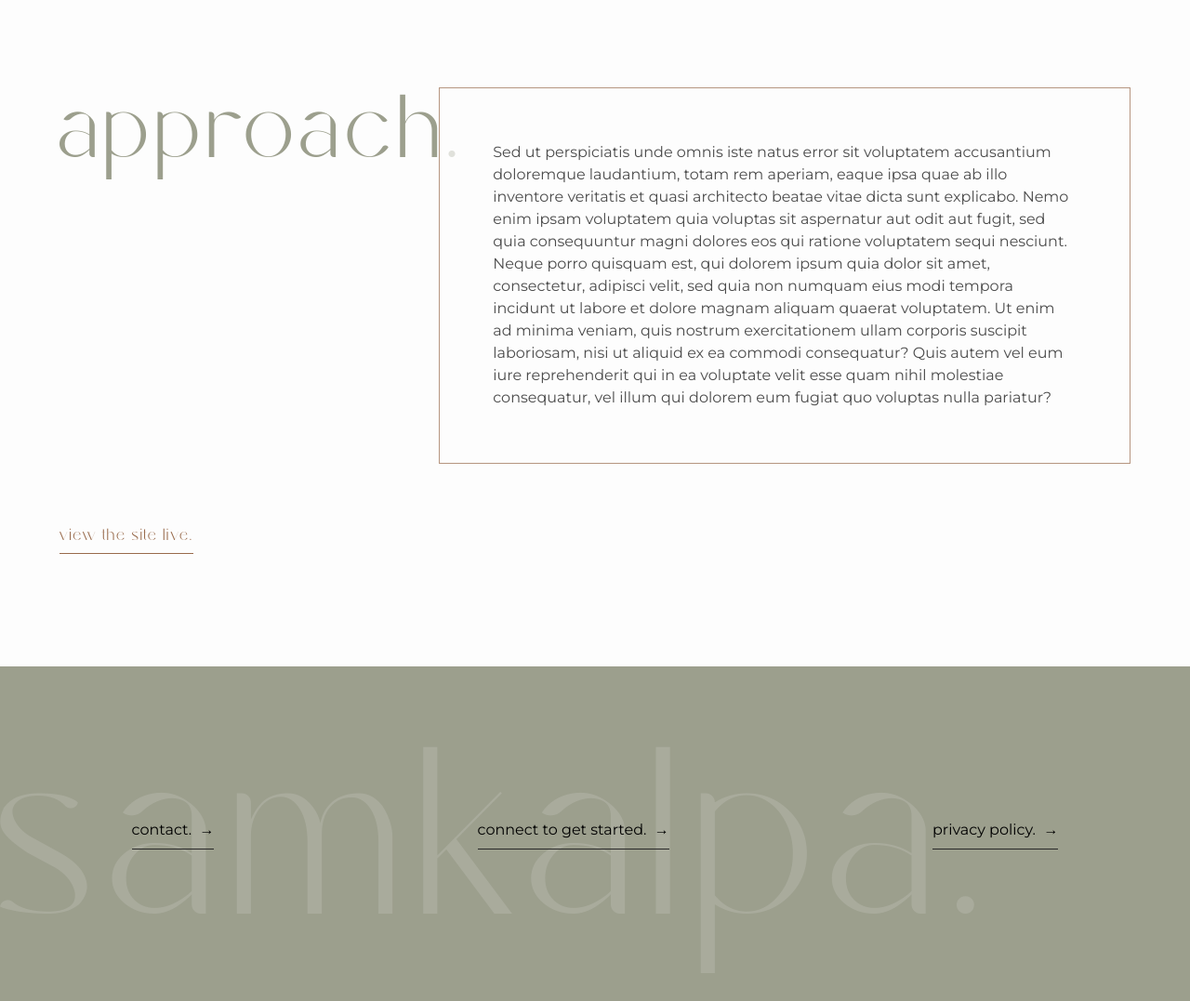
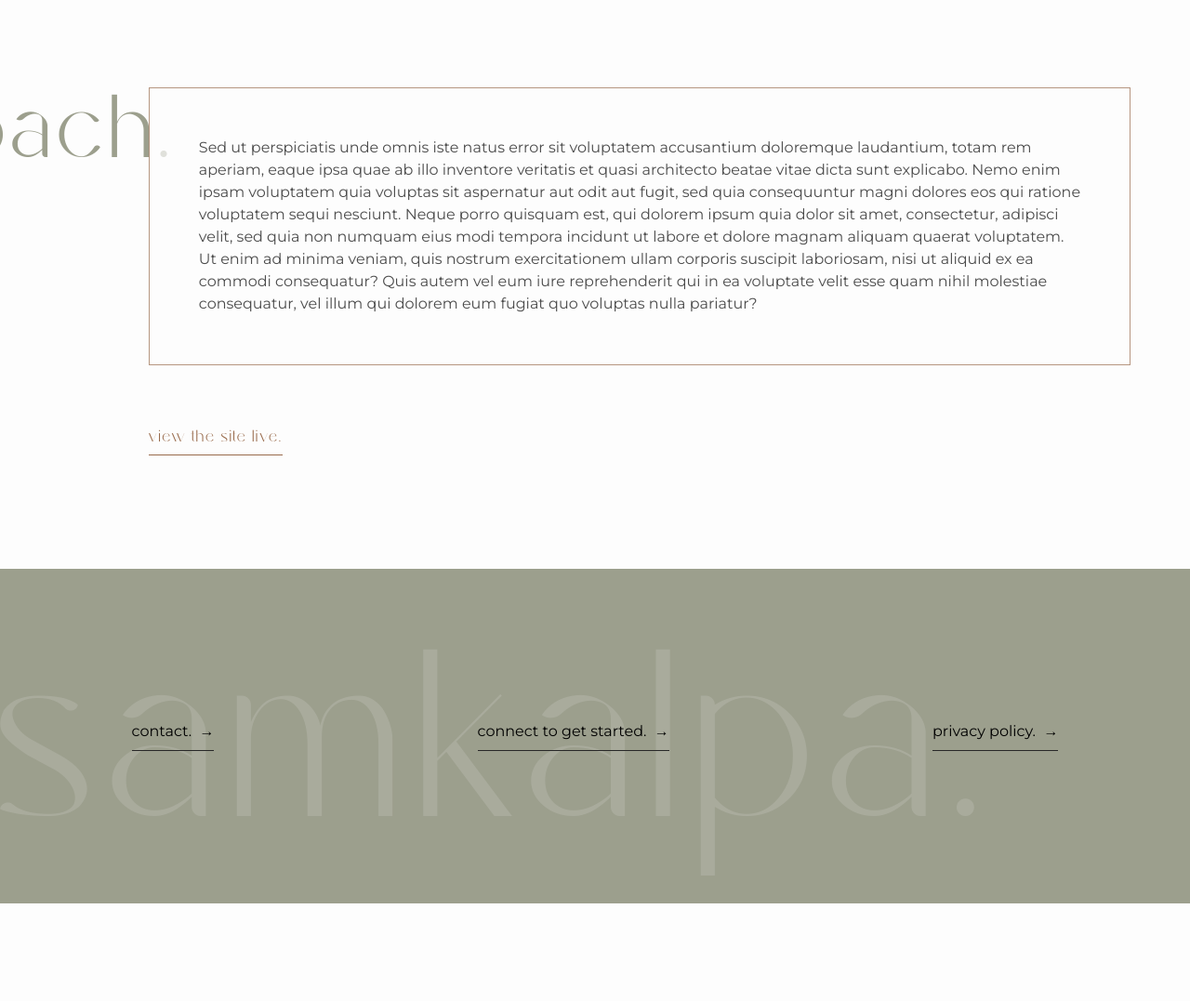
Before and after one commit to brittwoodard/embodied-creative, a Jekyll site: the page built from _projects/samadhi-shala.md, in a window 1280 px wide. Shown: the part 578-1655 px from the top of the page at 93% size. Built offline with Jekyll 4.4.1, drawn with Linux system fonts in a browser that asks for light colours; nearby versions of some CDN libraries; some web fonts are replaced; after the commit the page ends 1550 px from its top, so only the background shows below that.

Commit message:
aligned link but it's very clunky

```diff
--- a/_includes/form-pricing.html
+++ b/_includes/form-pricing.html
@@ -1,5 +1,4 @@
 <section class="pricing-section fixed top-10p left-10p bottom-10p z-30 hidden justify-center align-center">
-    <h2 class="overflow-heading -mb-10p">Learn More.</h2>
     <div class="bg-medium border border-feature w-[80vw]">
         <span class="x pricing-button">X</span>
         <form class="popup-form px-10p leading-6 top-10p bottom-10p absolute">
--- a/_layouts/project-alt.html
+++ b/_layouts/project-alt.html
@@ -10,13 +10,18 @@ layout: default
 
 <!-- Approach -->
 <section class="pt-5p pb-10p">
-    <div class="flex px-5p mb-16">
-        <div class="flex-auto -mr-[1.9rem]">
+    <div class="grid grid-cols-12 justify-items-end px-5p mb-16">
+        <div class="col-span-1 -mr-8">
             <h2 class="heading-md relative vertical-text">Approach.</h2>
         </div>
-        <div class="border border-feature bg-light opacity-70 p-5p flex-auto">
+        <div class="col-span-11 border border-feature bg-light opacity-70 p-5p flex-auto">
             <p>{{page.description_html}}</p>
         </div>
     </div>
-    <a href="#" class="link ml-5p text-feature">View the site live.</a>
+    <div class="grid grid-cols-12 px-5p">
+        <div></div>
+        <div class="col-span-11">
+            <a href="#" class="link text-feature">View the site live.</a>
+        </div>
+    </div>
 </section>
--- a/assets/css/output-style.css
+++ b/assets/css/output-style.css
@@ -626,6 +626,9 @@ input[type="checkbox"] {
 .-top-\[70\%\] {
   top: -70%;
 }
+.bottom-10p {
+  bottom: 10%;
+}
 .left-10p {
   left: 10%;
 }
@@ -635,8 +638,8 @@ input[type="checkbox"] {
 .top-\[19rem\] {
   top: 19rem;
 }
-.bottom-10p {
-  bottom: 10%;
+.right-8 {
+  right: 2rem;
 }
 .z-10 {
   z-index: 10;
@@ -652,6 +655,15 @@ input[type="checkbox"] {
 }
 .col-span-6 {
   grid-column: span 6 / span 6;
+}
+.col-span-9 {
+  grid-column: span 9 / span 9;
+}
+.col-span-1 {
+  grid-column: span 1 / span 1;
+}
+.col-span-12 {
+  grid-column: span 12 / span 12;
 }
 .mx-10p {
   margin-left: 10%;
@@ -704,6 +716,15 @@ input[type="checkbox"] {
 }
 .mt-\[1rem\] {
   margin-top: 1rem;
+}
+.-mr-4 {
+  margin-right: -1rem;
+}
+.-mr-8 {
+  margin-right: -2rem;
+}
+.-mr-16 {
+  margin-right: -4rem;
 }
 .block {
   display: block;
@@ -784,8 +805,14 @@ input[type="checkbox"] {
 .grid-cols-7 {
   grid-template-columns: repeat(7, minmax(0, 1fr));
 }
+.grid-cols-10 {
+  grid-template-columns: repeat(10, minmax(0, 1fr));
+}
 .flex-col {
   flex-direction: column;
+}
+.content-end {
+  align-content: flex-end;
 }
 .items-center {
   align-items: center;
@@ -805,6 +832,9 @@ input[type="checkbox"] {
 .justify-around {
   justify-content: space-around;
 }
+.justify-items-end {
+  justify-items: end;
+}
 .justify-items-center {
   justify-items: center;
 }
@@ -813,6 +843,12 @@ input[type="checkbox"] {
 }
 .gap-8 {
   gap: 2rem;
+}
+.justify-self-start {
+  justify-self: start;
+}
+.justify-self-end {
+  justify-self: end;
 }
 .border {
   border-width: 1px;
@@ -999,19 +1035,6 @@ input[type="checkbox"] {
 .opacity-90 {
   opacity: 0.9;
 }
-.transition {
-  transition-property: color, background-color, border-color, text-decoration-color, fill, stroke, opacity, box-shadow, transform, filter, -webkit-backdrop-filter;
-  transition-property: color, background-color, border-color, text-decoration-color, fill, stroke, opacity, box-shadow, transform, filter, backdrop-filter;
-  transition-property: color, background-color, border-color, text-decoration-color, fill, stroke, opacity, box-shadow, transform, filter, backdrop-filter, -webkit-backdrop-filter;
-  transition-timing-function: cubic-bezier(0.4, 0, 0.2, 1);
-  transition-duration: 150ms;
-}
-.duration-150 {
-  transition-duration: 150ms;
-}
-.ease-out {
-  transition-timing-function: cubic-bezier(0, 0, 0.2, 1);
-}
 
 @font-face {
     font-family: 'postureregular';
```
